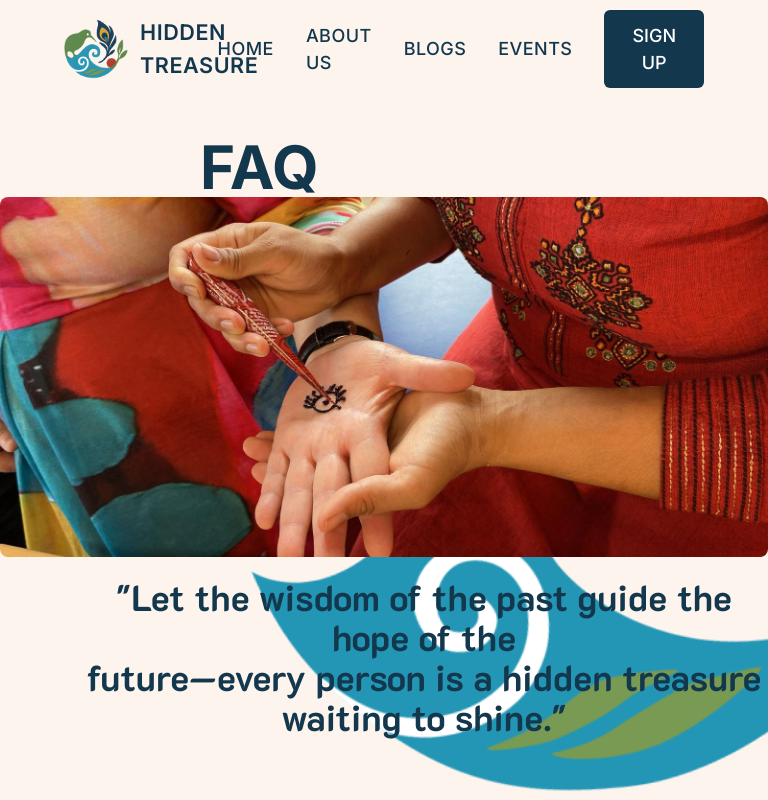
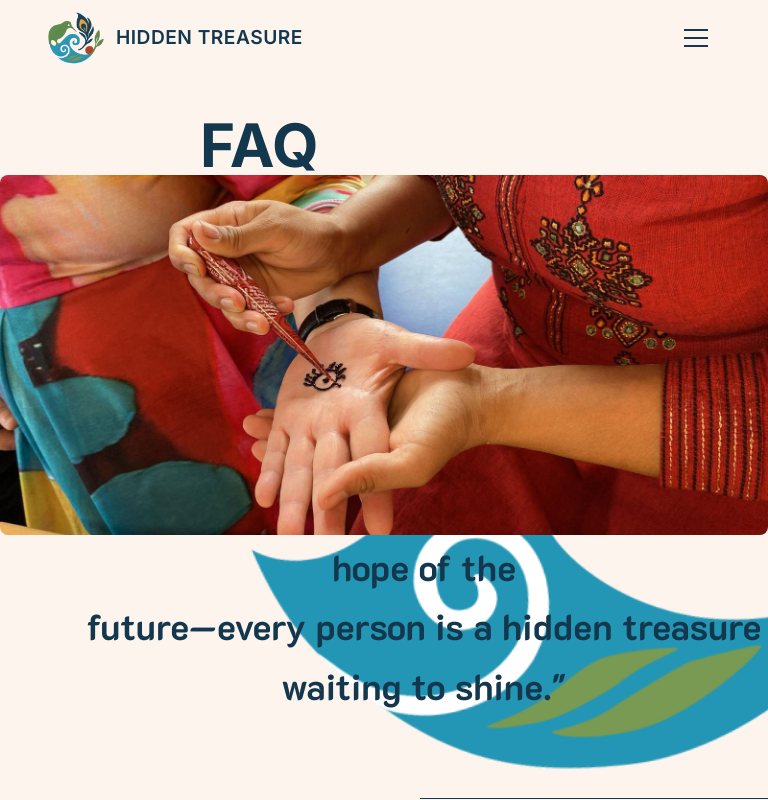
Before and after one commit to UoaWDCC/hidtreas, a Next.js app: page /faq in a window 768 px wide. Shown: the top 800 px of the page. Built offline with nearby package versions, Linux system fonts and the light colour scheme; a web font is replaced by a local one.

Commit message:
fix: fixed the header and footer responsiveness issue

```diff
--- a/src/app/(frontend)/global.css
+++ b/src/app/(frontend)/global.css
@@ -36,6 +36,35 @@
   /* Better mobile shadows */
   .mobile-shadow {
     box-shadow: 0 4px 12px rgba(0, 0, 0, 0.1);
+  }
+}
+
+/* iPad and tablet-specific improvements */
+@media (min-width: 641px) and (max-width: 1023px) {
+  /* Optimize touch targets for tablets */
+  button, a {
+    min-height: 48px;
+    min-width: 48px;
+  }
+
+  /* Better text spacing for tablet reading */
+  p {
+    line-height: 1.65;
+  }
+
+  /* Tablet-optimized spacing */
+  .tablet-spacing {
+    margin-bottom: 2rem;
+  }
+
+  /* Ensure proper header navigation spacing */
+  nav {
+    gap: 1.25rem;
+  }
+
+  /* Better tablet shadows */
+  .tablet-shadow {
+    box-shadow: 0 6px 16px rgba(0, 0, 0, 0.12);
   }
 }
 
--- a/src/components/common/Footer.tsx
+++ b/src/components/common/Footer.tsx
@@ -96,7 +96,7 @@ export default function Footer() {
       <Image
         src={footerLogoSharpened}
         alt="Hidden Treasure Logo"
-        className={`absolute w-100 h-90 bottom-0 left-0 z-0 invisible xl:visible transition-all duration-1000 ease-out ${
+        className={`absolute bottom-0 left-0 z-0 hidden xl:block ${
           isVisible ? 'animate-bounce' : ''
         }`}
         style={{
--- a/src/components/common/Header.tsx
+++ b/src/components/common/Header.tsx
@@ -11,28 +11,28 @@ export default function Header() {
   const [signOpen, setSignOpen] = useState(false)
 
   return (
-    <header className="px-4 md:px-16 py-[0.6rem] flex items-center justify-between relative">
+    <header className="px-4 sm:px-6 md:px-12 lg:px-16 py-[0.6rem] flex items-center justify-between relative">
       {/* Logo + Brand */}
       {/* Logo + Brand — Wrapped in Link to home */}
       <Link
         href="/"
-        className="flex items-center space-x-2 md:space-x-3 animate-slide-in-left hover:scale-105 transition-transform duration-300 ease-in-out"
+        className="flex items-center space-x-2 sm:space-x-2.5 md:space-x-3 animate-slide-in-left hover:scale-105 transition-transform duration-300 ease-in-out"
       >
         <Image
           src={nasz}
           alt="Hidden Treasure Logo"
           width={48}
           height={48}
-          className="w-[3rem] h-[3rem] md:w-[4rem] md:h-[4rem]"
+          className="w-[3rem] h-[3rem] sm:w-[3.25rem] sm:h-[3.25rem] md:w-[3.5rem] md:h-[3.5rem] lg:w-[4rem] lg:h-[4rem]"
         />
-        <h1 className="text-[1rem] md:text-[1.35rem] font-semibold tracking-wide antialiased">
+        <h1 className="text-[1rem] sm:text-[1.1rem] md:text-[1.2rem] lg:text-[1.35rem] font-semibold tracking-wide antialiased">
           HIDDEN TREASURE
         </h1>
       </Link>
 
       {/* Mobile Menu Button */}
       <button
-        className="md:hidden flex flex-col justify-center items-center w-[2.5rem] h-[2.5rem] p-[0.5rem] animate-slide-in-right"
+        className="lg:hidden flex flex-col justify-center items-center w-[2.5rem] h-[2.5rem] p-[0.5rem] animate-slide-in-right"
         onClick={() => setMobileMenuOpen(!mobileMenuOpen)}
         aria-label="Toggle mobile menu"
       >
@@ -48,7 +48,7 @@ export default function Header() {
       </button>
 
       {/* Desktop Navigation */}
-      <nav className="hidden md:flex items-center space-x-[2rem] font-medium text-[1.125rem] antialiased">
+      <nav className="hidden lg:flex items-center space-x-[1.5rem] xl:space-x-[2rem] font-medium text-[1rem] md:text-[1.125rem] antialiased">
         <h1 className="animate-slide-in-right animate-stagger-1">
           <a href="/" className="hover:underline uppercase tracking-wide hover-lift">
             Home
@@ -71,7 +71,7 @@ export default function Header() {
         </h1>
         <h1 className="animate-slide-in-right animate-stagger-5">
           <button
-            className="bg-[#13384E] text-white px-[1.75rem] py-[0.75rem] rounded-md text-[1.125rem] font-medium hover:bg-[#0a2638] hover:cursor-pointer transition hover-lift"
+            className="bg-[#13384E] text-white px-[1.25rem] md:px-[1.5rem] xl:px-[1.75rem] py-[0.6rem] md:py-[0.75rem] rounded-md text-[1rem] md:text-[1.125rem] font-medium hover:bg-[#0a2638] hover:cursor-pointer transition hover-lift"
             onClick={() => setSignOpen(true)}
           >
             SIGN UP
@@ -81,7 +81,7 @@ export default function Header() {
 
       {/* Mobile Navigation Menu - Slide Down */}
       {mobileMenuOpen && (
-        <div className="absolute top-full left-0 right-0 bg-white shadow-lg z-50 md:hidden animate-slide-in-top">
+        <div className="absolute top-full left-0 right-0 bg-white shadow-lg z-50 lg:hidden animate-slide-in-top">
           <div className="flex flex-col items-center py-[1rem] space-y-[1rem]">
             <a href="/" className="uppercase tracking-wide font-medium hover-lift">
               Home
```
